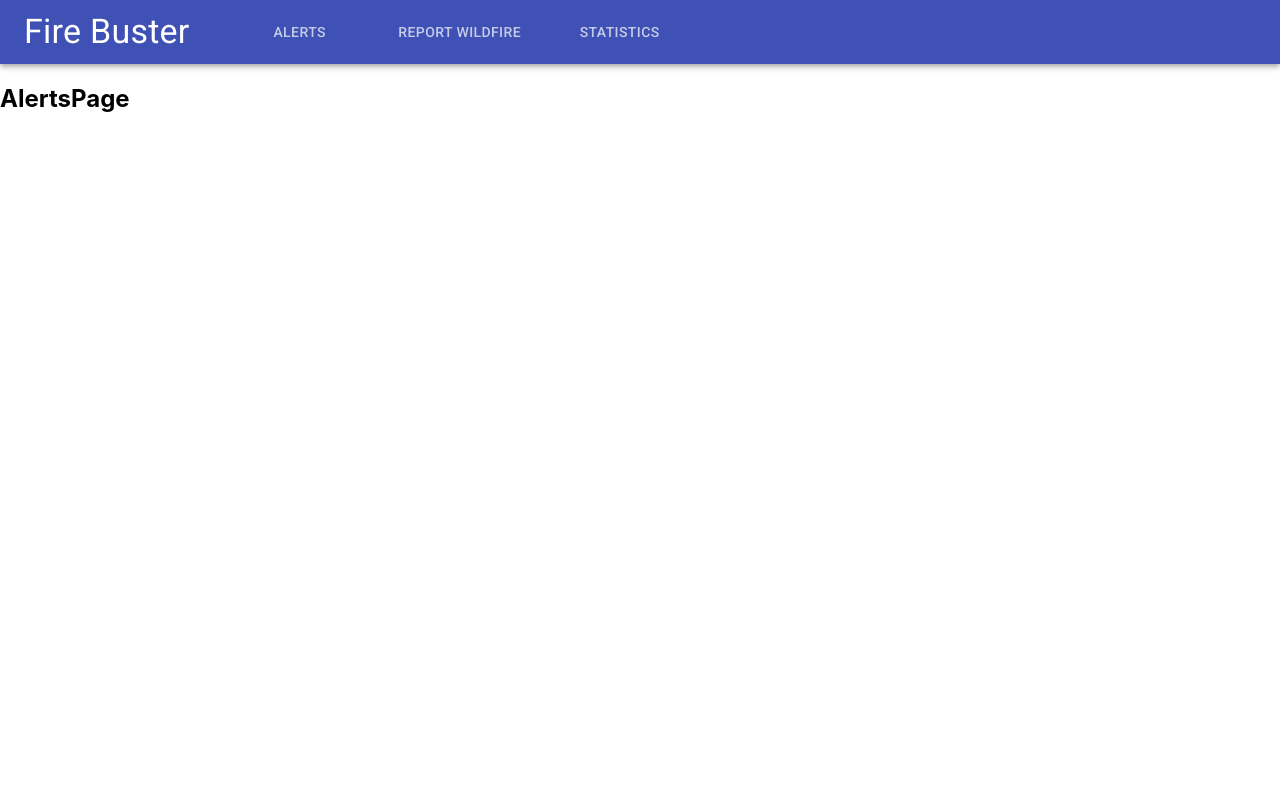
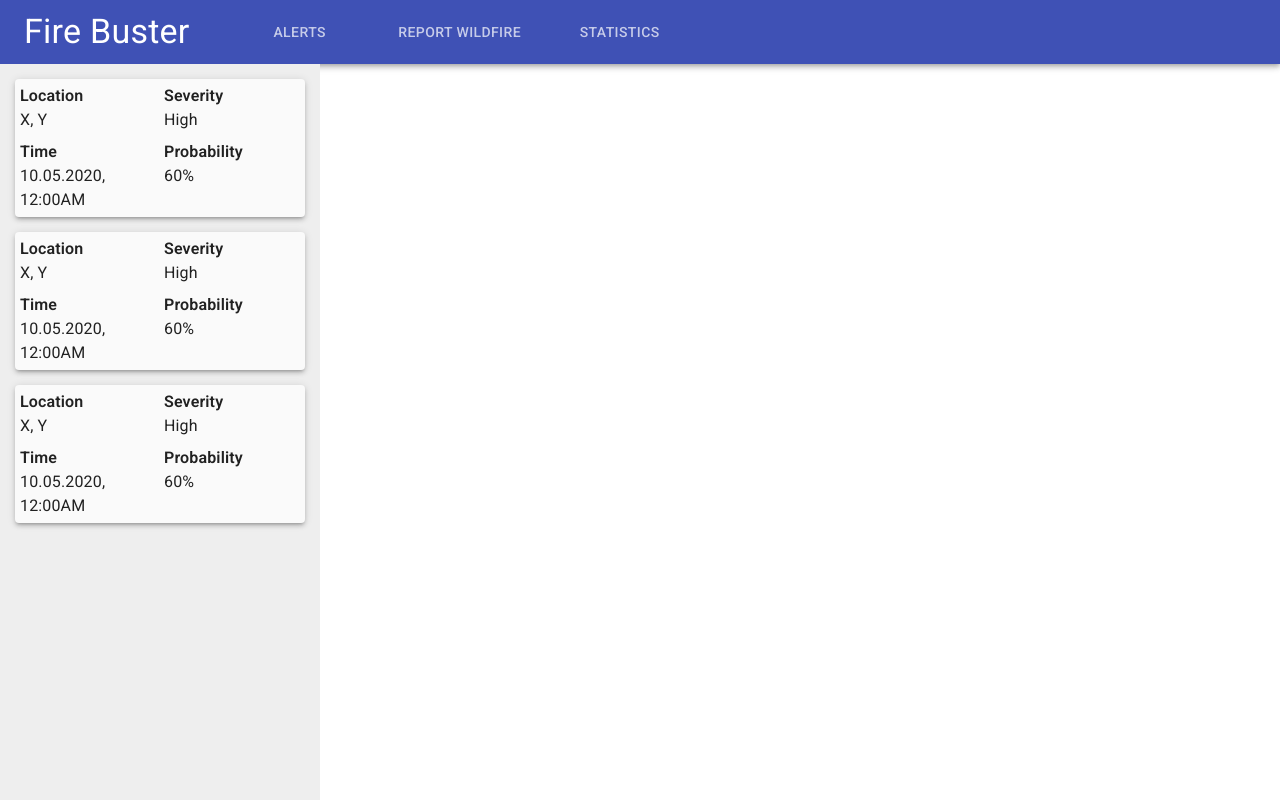
Before and after one commit to SharonMansoor/FireBuster, a React (Create React App) app in the folder FrontEnd/firebuster-frontend/: page / in a window 1280 px wide. Built offline with nearby package versions, Linux system fonts and the light colour scheme.

Commit message:
Alerts Bar

```diff
--- /dev/null
+++ b/FrontEnd/firebuster-frontend/src/components/Alert.js
@@ -0,0 +1,31 @@
+import React, { Component } from 'react';
+import { Grid, Paper, Typography } from '@material-ui/core';
+
+class Alert extends Component {
+  render() {
+    return (
+        <Paper elevation={3} style={{ backgroundColor: "#fafafa", padding: '5px', margin: '15px 15px 0px 15px' }}>
+          <Grid container direction="row" spacing={1}>
+            <Grid item md={6}>
+              <Typography style={{ fontWeight: "600" }}>Location</Typography>
+              <Typography>X, Y</Typography>
+            </Grid>
+            <Grid item md={6}>
+              <Typography style={{ fontWeight: "600" }}>Severity</Typography>
+              <Typography>High</Typography>
+            </Grid>
+            <Grid item md={6}>
+              <Typography style={{ fontWeight: "600" }}>Time</Typography>
+              <Typography>10.05.2020, 12:00AM</Typography>
+            </Grid>
+            <Grid item md={6}>
+              <Typography style={{ fontWeight: "600" }}>Probability</Typography>
+              <Typography>60%</Typography>
+            </Grid>
+          </Grid>
+        </Paper>
+    );
+  }
+}
+
+export default Alert;
--- /dev/null
+++ b/FrontEnd/firebuster-frontend/src/components/AlertsBar.js
@@ -0,0 +1,23 @@
+import React, { Component } from "react";
+import { Box, Paper, Typography, Grid } from "@material-ui/core";
+import Alert from "./Alert";
+
+class AlertsBar extends Component {
+  render() {
+    return (
+      <Box
+        item
+        md={3}
+        style={{ height: "100%" }}
+      >
+          <Grid container >
+              <Grid item><Alert/></Grid>
+              <Grid item><Alert/></Grid>
+              <Grid item><Alert/></Grid>
+          </Grid>
+      </Box>
+    );
+  }
+}
+
+export default AlertsBar;
--- a/FrontEnd/firebuster-frontend/src/pages/AlertsPage.js
+++ b/FrontEnd/firebuster-frontend/src/pages/AlertsPage.js
@@ -1,11 +1,16 @@
 import React, { Component } from 'react';
+import { Grid, Paper } from '@material-ui/core';
+import AlertsBar from '../components/AlertsBar';
 
 class AlertsPage extends Component {
   render() {
     return (
-        <div>
-          <h2>AlertsPage</h2>
-        </div>
+        <Grid container direction="row" alignItems="stretch" style={{height: 'calc(100vh - 64px)'}}>
+          <Grid item md={3} style={{overflowY: 'auto', height: '100%',  backgroundColor: "#eeeeee"}}>
+            <AlertsBar/>
+          </Grid>
+          <Grid item md={9}></Grid>
+        </Grid>
     );
   }
 }
```
